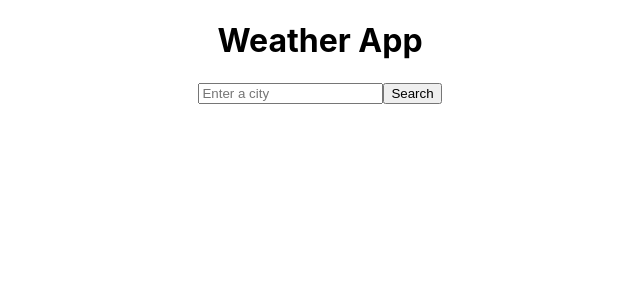
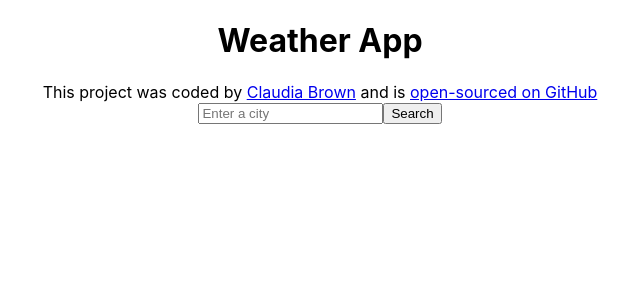
Before and after one commit to cbrown297/weather-react, a React (Create React App) app: page / in a window 1280 px wide. Shown: the top 300 px of the page, without its empty margins (320-960 px from the left). Built offline with nearby package versions, Linux system fonts and the light colour scheme.

Commit message:
adding bootstrap and react-animated weather to dependecies

```diff
--- a/package.json
+++ b/package.json
@@ -7,7 +7,9 @@
     "@testing-library/react": "^13.2.0",
     "@testing-library/user-event": "^13.5.0",
     "axios": "^0.27.2",
+    "bootstrap": "^5.1.3",
     "react": "^18.1.0",
+    "react-animated-weather": "^4.0.1",
     "react-dom": "^18.1.0",
     "react-scripts": "^2.1.3",
     "web-vitals": "^2.1.4"
--- a/src/App.js
+++ b/src/App.js
@@ -5,8 +5,16 @@ import Weather from './Weather';
 function App() {
   return (
     <div className="App">
-      <h1>Weather App</h1>
+      <div className="container">
+        <h1>Weather App</h1>
+        <footer>
+          This project was coded by{" "}
+          <a href="https://fabulous-kheer-cd4c48.netlify.app/" target="_blank" rel="noopener noreferrer">Claudia Brown</a>
+          {" "}and is{" "}
+          <a href="https://github.com/cbrown297/weather-react" target="_blank" rel='noopener noreferrer'>open-sourced on GitHub</a>
+        </footer>
         <Weather />
+      </div>
     </div>
   );
 }
--- a/src/Weather.js
+++ b/src/Weather.js
@@ -49,9 +49,6 @@ export default function Weather() {
             <img src={weather.icon} alt="Weather Icon" />
           </li>
         </ul>
-        <br />
-        <a href="https://github.com/cbrown297/weather-react" target="_blank" rel="noreferrer">Open source code</a>
-        <p className="github"> by Claudia Brown</p>
       </div>
     );
   } else {
```
Also changed, not shown: public/index.html (+0 -23 lines), 1 other file (tests, documents, lock files or other folders).
